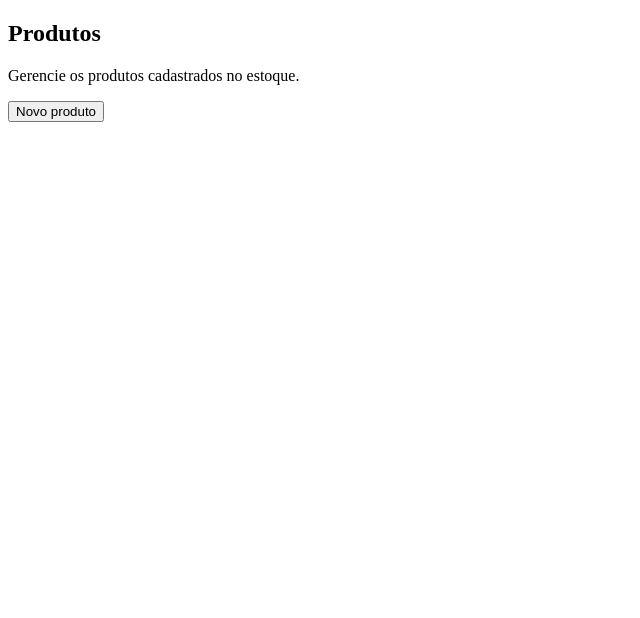
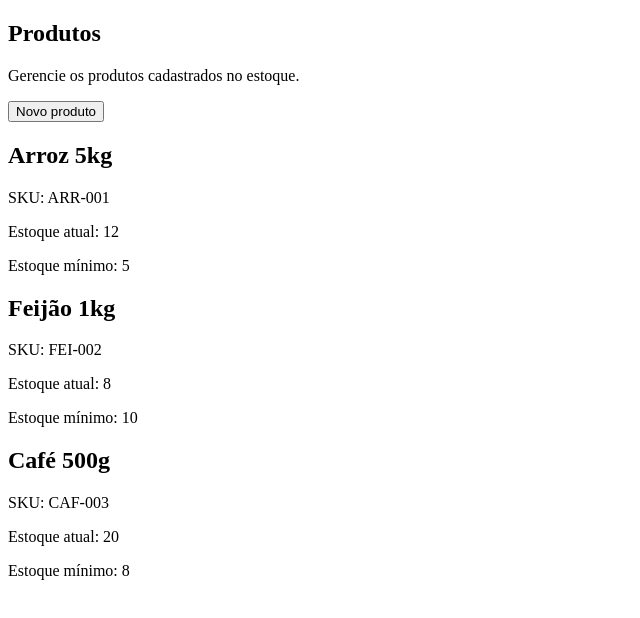
Before and after one commit to TechVibe026/NoEstoque, an Angular app in the folder frontend/: page /produtos in a window 1280 px wide. Shown: the top 618 px of the page, without its empty margins (0-640 px from the left). Built offline with nearby package versions, Linux system fonts and the light colour scheme.

Commit message:
feat: adiciona produtos mockados na listagem

```diff
--- a/frontend/src/app/pages/produtos/produtos.html
+++ b/frontend/src/app/pages/produtos/produtos.html
@@ -9,4 +9,14 @@
       Novo produto
     </button>
   </header>
+
+@for (produto of produtos; track produto.sku) {
+  <div class="produto">
+    <h2>{{ produto.nome }}</h2>
+    <p>SKU: {{ produto.sku }}</p>
+    <p>Estoque atual: {{ produto.estoque }}</p>
+    <p>Estoque mínimo: {{ produto.estoqueMinimo }}</p>
+  </div>
+}
+
 </section>
--- a/frontend/src/app/pages/produtos/produtos.ts
+++ b/frontend/src/app/pages/produtos/produtos.ts
@@ -6,4 +6,25 @@ import { Component } from '@angular/core';
   styleUrl: './produtos.scss',
   templateUrl: './produtos.html',
 })
-export class Produtos {}
+export class Produtos {
+produtos = [
+  {
+    nome: 'Arroz 5kg',
+    sku: 'ARR-001',
+    estoque: 12,
+    estoqueMinimo: 5,
+  },
+  {
+    nome: 'Feijão 1kg',
+    sku: 'FEI-002',
+    estoque: 8,
+    estoqueMinimo: 10,
+  },
+  {
+    nome: 'Café 500g',
+    sku: 'CAF-003',
+    estoque: 20,
+    estoqueMinimo: 8,
+  },
+];
+}
```
